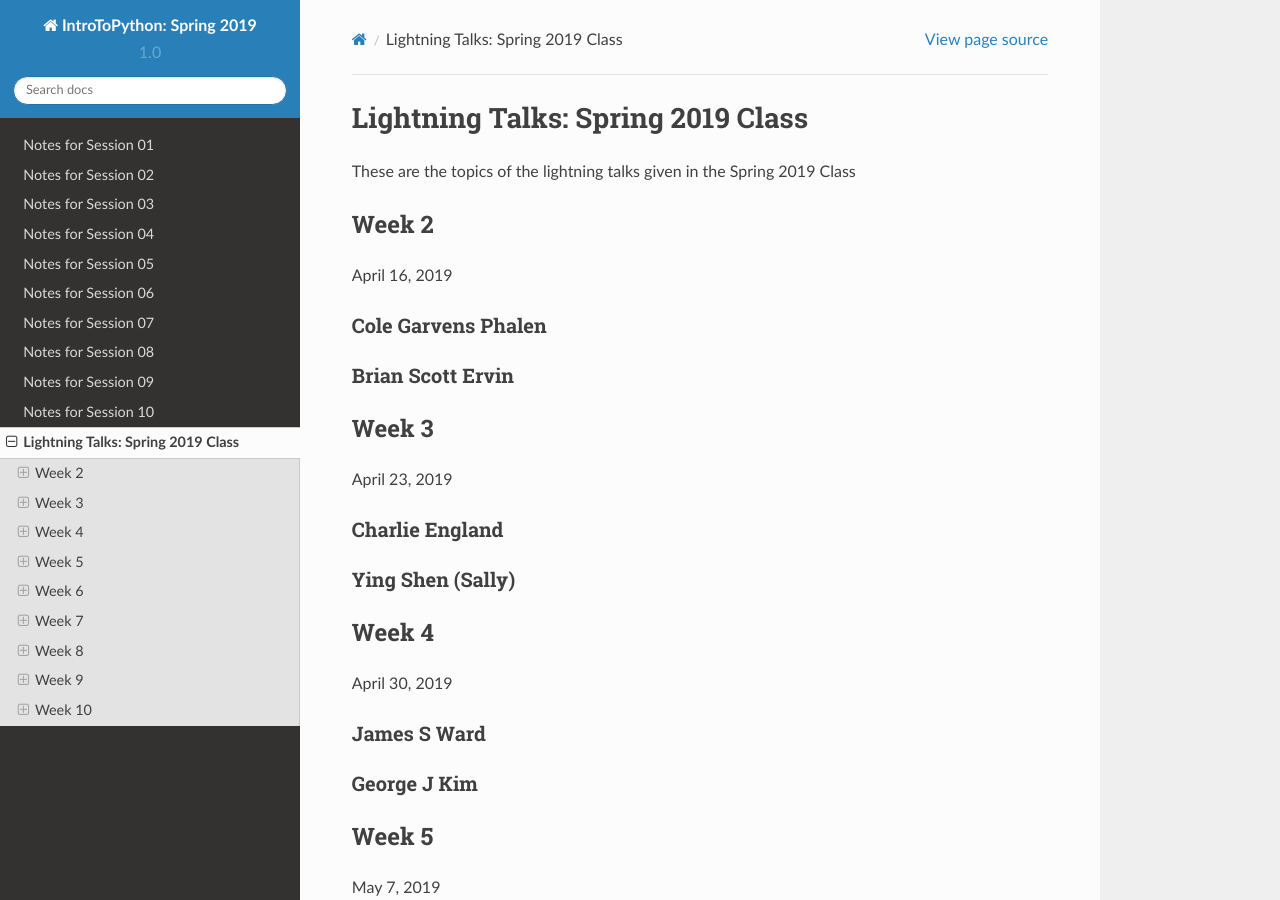
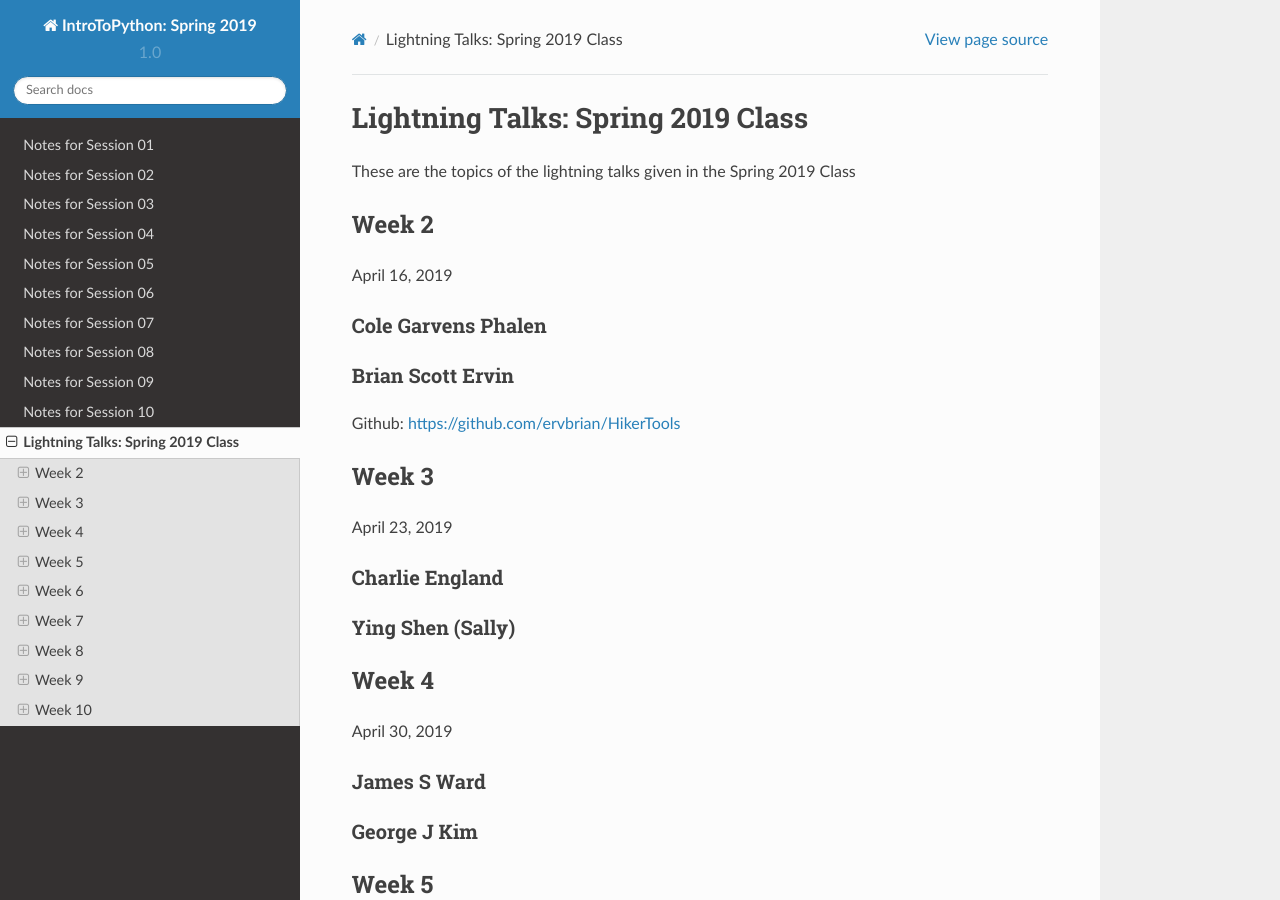
Before and after one commit to UWPCE-PythonCert-ClassRepos/SP_2019_210A_classroom, a Sphinx documentation site: the page built from notes_for_class/source/lightning_talks.rst, in a window 1280 px wide and 900 px high. Built offline with Sphinx 7.4.7 and the Read the Docs theme 2.0.0, drawn with Linux system fonts in a browser that asks for light colours; some of the changed lines change nothing that is shown.

Commit message:
added BrianE's lightning talk info

```diff
--- a/notes_for_class/source/lightning_talks.rst
+++ b/notes_for_class/source/lightning_talks.rst
@@ -19,6 +19,8 @@ Cole Garvens Phalen
 
 Brian Scott Ervin
 .................
+
+Github: https://github.com/ervbrian/HikerTools
 
 Week 3
 ------
```
